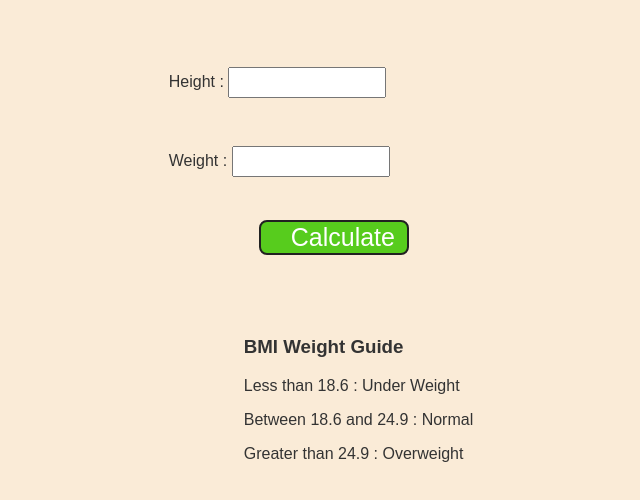
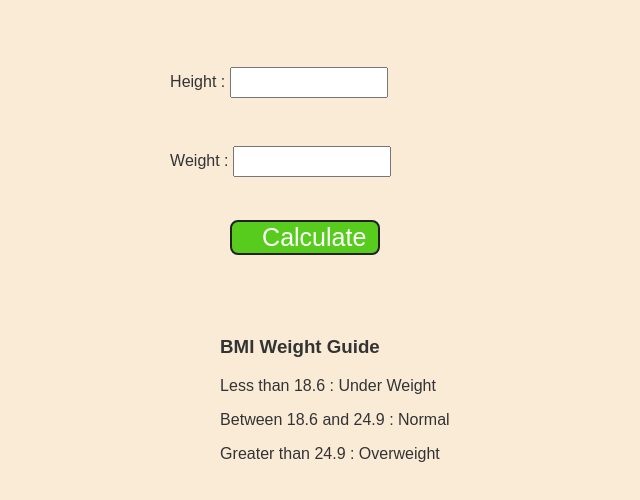
Before and after one commit to HarshS16/JS_Project_BMI_Calculator, a plain HTML site: page index.html in a window 1280 px wide. Shown: the part 112-612 px from the top of the page, without its empty margins (319-959 px from the left). Drawn offline with Linux system fonts and the light colour scheme.

Commit message:
edited ui

```diff
--- a/styles.css
+++ b/styles.css
@@ -26,7 +26,7 @@ body{
   }
 
   #weight-guide {
-    margin-left: 75px;
+    margin-left: 50px;
     margin-top: 25px;
   }
 
@@ -40,7 +40,7 @@ body{
   button {
     width: 150px;
     height: 35px;
-    margin-left: 90px;
+    margin-left: 60px;
     margin-top: 25px;
     background-color: #57cc1d;
     padding: 1px 30px;
@@ -48,7 +48,8 @@ body{
     color: white;
     text-decoration: none;
     border: 2px solid #212121;
-
+    text-align: center;
+    justify-content: center;
     font-size: 25px;
   }
 
```
Also changed, not shown: index.html (+1 -1 lines).
